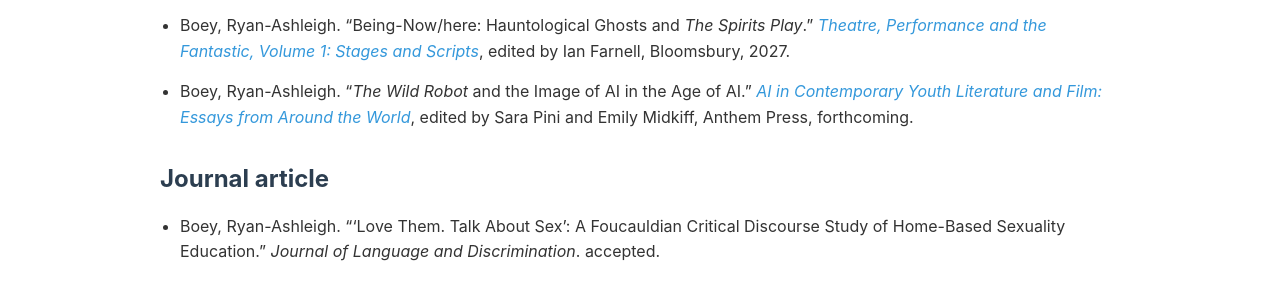
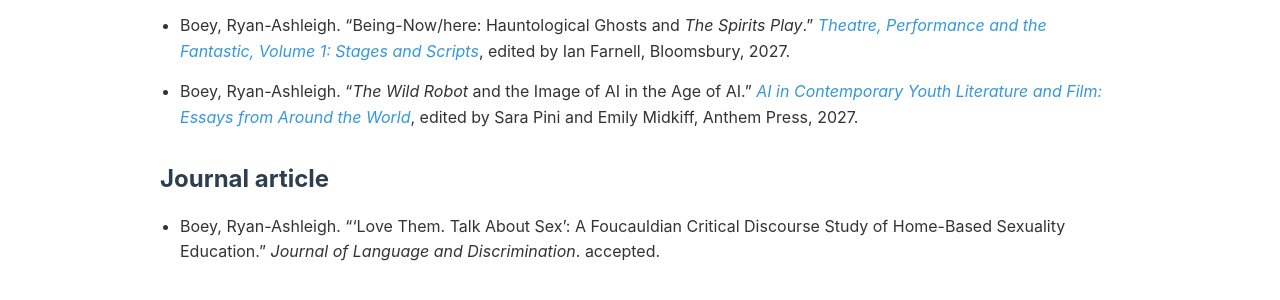
Before and after one commit to r-boey/r-boey.github.io, a Jekyll site: the page built from publications/index.md, in a window 1280 px wide. Shown: the part 260-560 px from the top of the page. Built offline with Jekyll 4.4.1, drawn with Linux system fonts in a browser that asks for light colours; our own code applies the rules of GitHub Pages for plain Markdown files.

Commit message:
Update publication year for a book chapter

```diff
--- a/publications/index.md
+++ b/publications/index.md
@@ -2,7 +2,7 @@
 
 - Boey, Ryan-Ashleigh. "Being-Now/here: Hauntological Ghosts and *The Spirits Play*." [*Theatre, Performance and the Fantastic, Volume 1: Stages and Scripts*](https://www.bloomsbury.com/uk/theatre-performance-and-the-fantastic-volume-1-stages-and-scripts-9781350386654/), edited by Ian Farnell, Bloomsbury, 2027.
 
-- Boey, Ryan-Ashleigh. "*The Wild Robot* and the Image of AI in the Age of AI." [*AI in Contemporary Youth Literature and Film: Essays from Around the World*](https://anthempress.com/books/ai-in-contemporary-youth-literature-and-film-essays-from-around-the-world/), edited by Sara Pini and Emily Midkiff, Anthem Press, forthcoming.
+- Boey, Ryan-Ashleigh. "*The Wild Robot* and the Image of AI in the Age of AI." [*AI in Contemporary Youth Literature and Film: Essays from Around the World*](https://anthempress.com/books/ai-in-contemporary-youth-literature-and-film-essays-from-around-the-world/), edited by Sara Pini and Emily Midkiff, Anthem Press, 2027.
 
 ## Journal article
 
```
